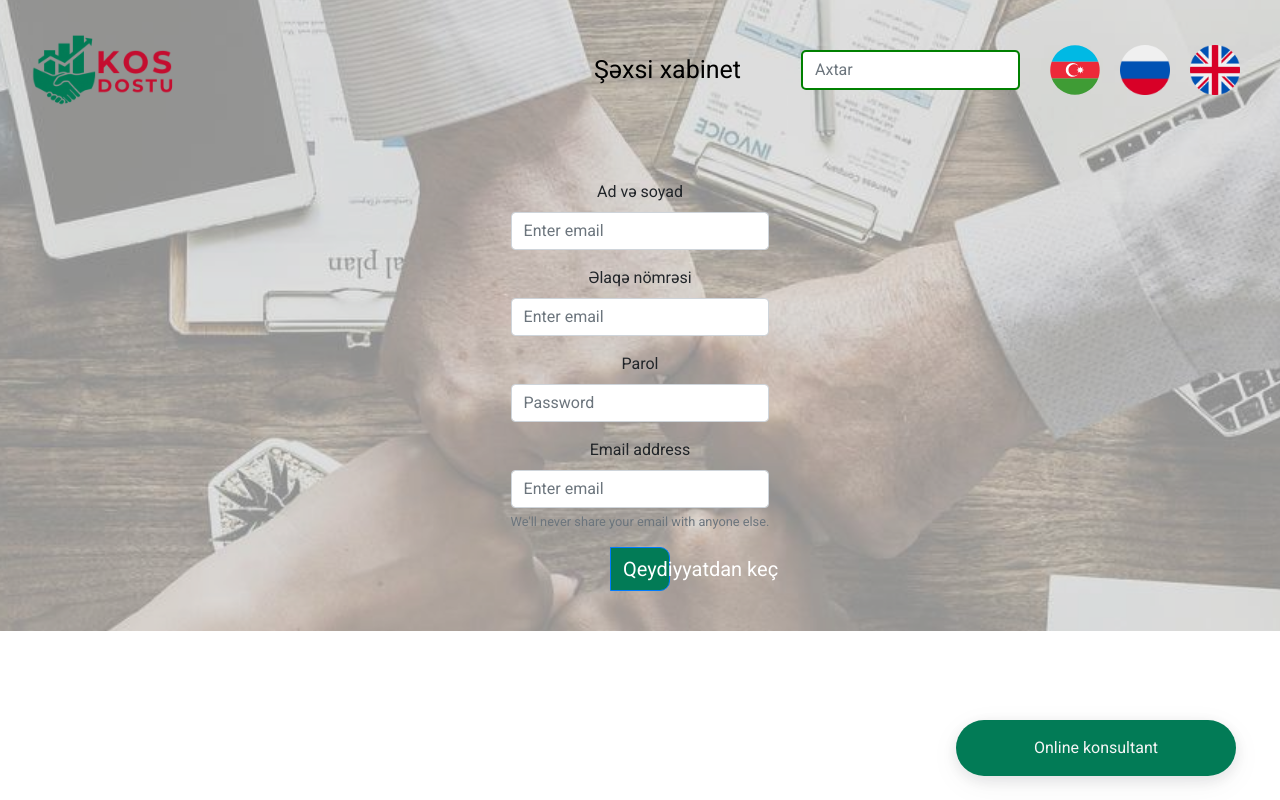
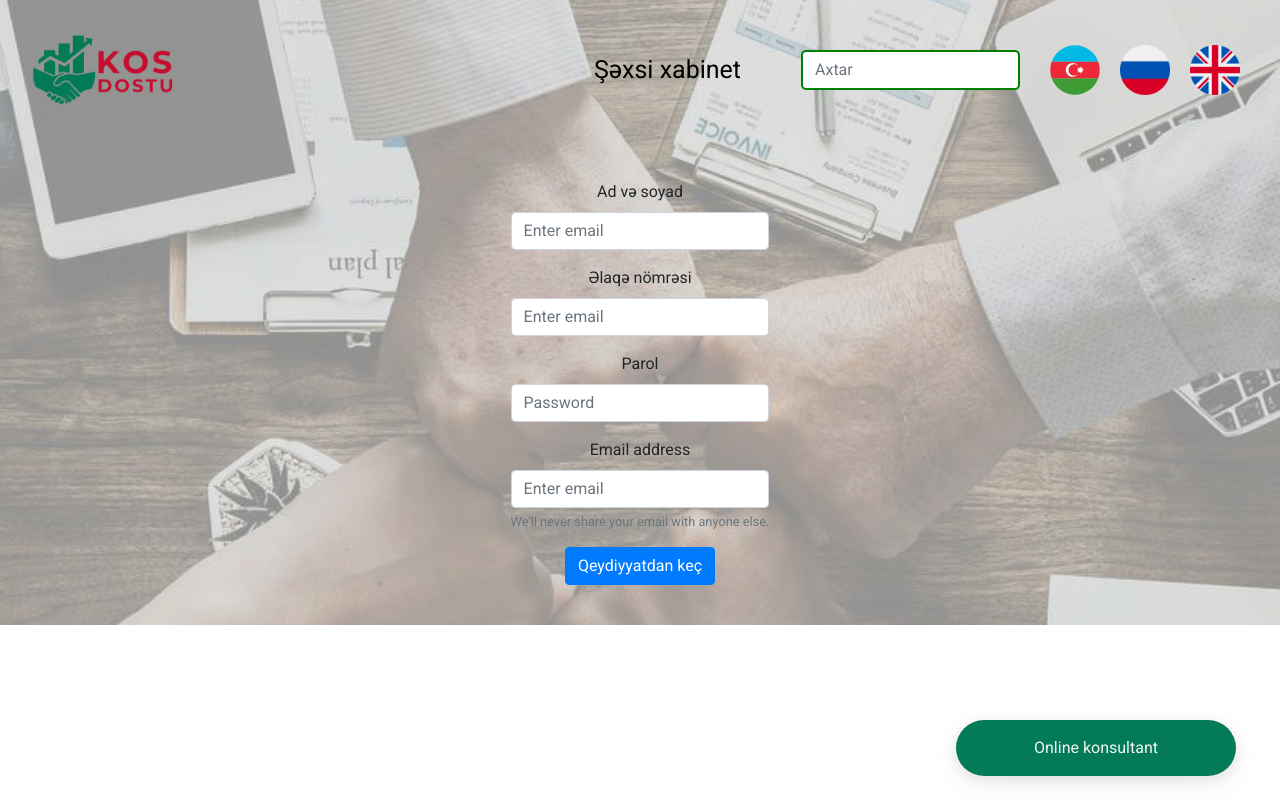
Before and after one commit to TimYeskov/kos-dostu-1, a React (Create React App) app: page /Kabinet in a window 1280 px wide. Built offline with nearby package versions, Linux system fonts and the light colour scheme.

Commit message:
Update App.scss

```diff
--- a/src/App.scss
+++ b/src/App.scss
@@ -101,7 +101,7 @@
     }
     .right{
         display: flex;
-         justify-content: space-between;
+         justify-content: space-around;
          padding-left: 20px;
          flex-wrap: wrap;
 
@@ -110,9 +110,10 @@
           margin-bottom: 15px;
           background-color: #f3f2f1;
           width: 300px;
-
+          margin-right: 20px;
           height: 300px;
           overflow: hidden;
+
 
 
           .h1{
@@ -363,14 +364,24 @@
     background-image: url('./img/bg.svg' );
     background-repeat: no-repeat;
     background-size: cover;
+
+}
+.regImg{
+    align-items: center;
+    justify-content: center;
+    display: flex;
+    padding-bottom: 48px;
+    img{
+        width: 100px;
+    }
 }
 .kabinet{
     text-align: center;
-    display: flex;
+
     justify-content: center;
     align-items: center;
     margin-top: 60px;
-
+   display: flex;
 
 form{
    max-width: 500px;
@@ -583,7 +594,7 @@
     outline:none;
     background: #F5F5F5;
 }
-.send-btn, .btn{
+.send-btn{
     width: 60px;
     background: #027b56;
     color: white;
```
